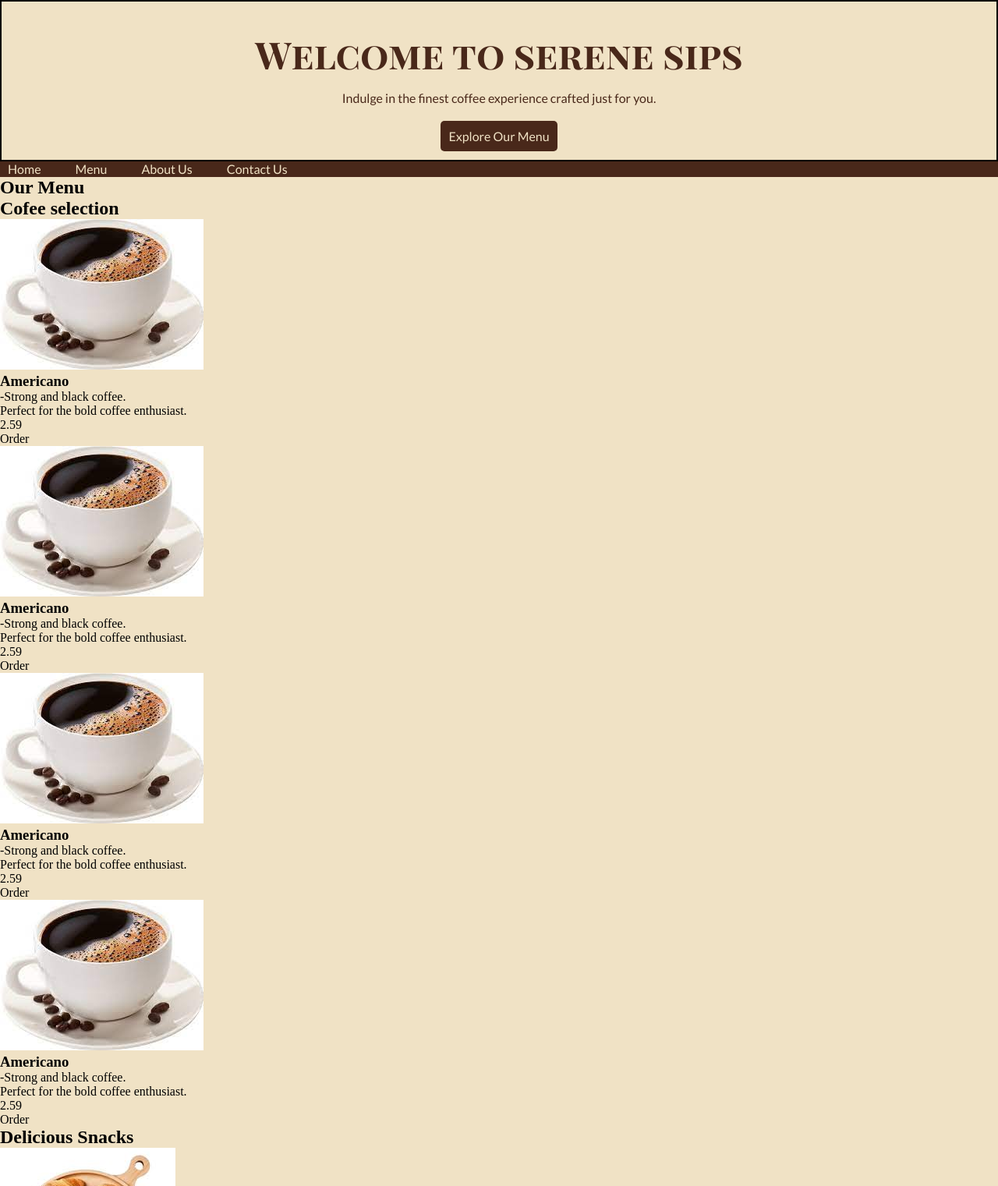
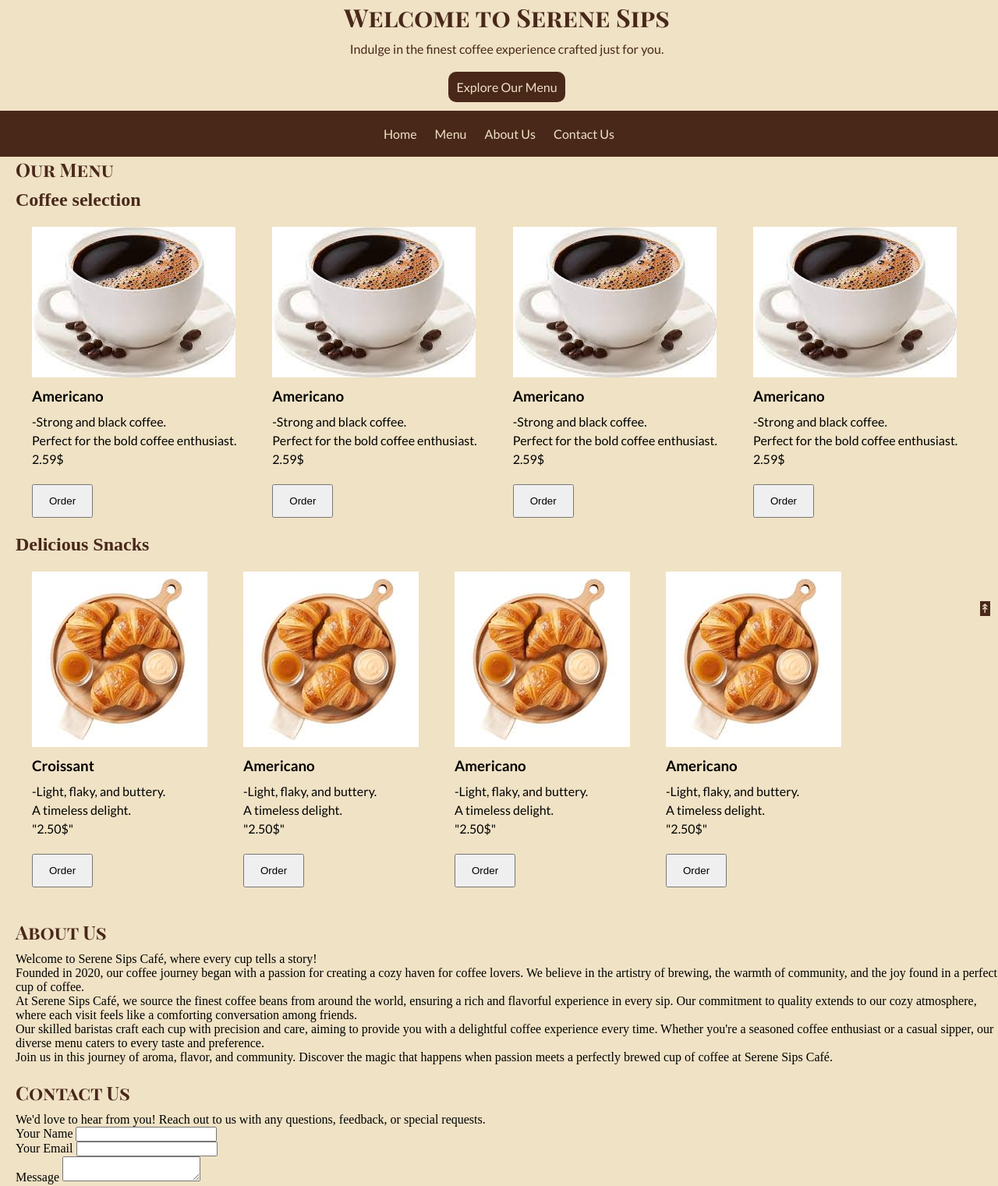
Before and after one commit to Ntnick-22/serene-sips-v1, a plain HTML site: page index.html in a window 1280 px wide. Shown: the top 1521 px of the page at 78% size. Drawn offline with Linux system fonts and the light colour scheme.

Commit message:
menu sections added

```diff
--- a/index.html
+++ b/index.html
@@ -21,13 +21,17 @@
   <body>
     <!-- header section-->
     <header id="header">
-      <h1 class="header-font text-secondary">Welcome to serene sips</h1>
-      <p class="body-font text-secondary">
+      <h1 class="header-font text-secondary text-center">
+        Welcome to Serene Sips
+      </h1>
+      <p class="body-font text-secondary text-center">
         Indulge in the finest coffee experience crafted just for you.
       </p>
-      <a href="#our-menu" class="body-font text-primary bg-secondary"
-        >Explore Our Menu</a
-      >
+      <div class="text-center">
+        <a href="#our-menu" class="body-font text-primary bg-secondary"
+          >Explore Our Menu</a
+        >
+      </div>
     </header>
 
     <!-- navigation section  -->
@@ -40,9 +44,10 @@
 
     <!-- our menu -->
     <section id="our-menu">
-      <h1>Our Menu</h1>
+      <h1 class="header-font text-secondary p-20">Our Menu</h1>
+
       <div id="menu">
-        <h2>Cofee selection</h2>
+        <h2 class="text-secondary p-20">Coffee selection</h2>
 
         <div class="card">
           <img src="images/americano-1.jpeg" alt="" class="card-img-top" />
@@ -50,43 +55,64 @@
           <p class="card-text">
             -Strong and black coffee.<br />
             Perfect for the bold coffee enthusiast. <br />
-            <span class="price">2.59 </span>
+            <span class="price">2.59$ </span>
           </p>
-          <buttton class="btn">Order</buttton>
+          <button class="btn">Order</button>
         </div>
+
         <div class="card">
           <img src="images/americano-1.jpeg" alt="" class="card-img-top" />
           <h3 class="card-title">Americano</h3>
           <p class="card-text">
             -Strong and black coffee.<br />
             Perfect for the bold coffee enthusiast. <br />
-            <span class="price">2.59 </span>
+            <span class="price">2.59$ </span>
           </p>
-          <buttton class="btn">Order</buttton>
+          <button class="btn">Order</button>
         </div>
+
         <div class="card">
           <img src="images/americano-1.jpeg" alt="" class="card-img-top" />
           <h3 class="card-title">Americano</h3>
           <p class="card-text">
             -Strong and black coffee.<br />
             Perfect for the bold coffee enthusiast. <br />
-            <span class="price">2.59 </span>
+            <span class="price">2.59$ </span>
           </p>
-          <buttton class="btn">Order</buttton>
+          <button class="btn">Order</button>
         </div>
+
         <div class="card">
           <img src="images/americano-1.jpeg" alt="" class="card-img-top" />
           <h3 class="card-title">Americano</h3>
-          <p class="card-text">
+          <p class="card-text body-font">
             -Strong and black coffee.<br />
             Perfect for the bold coffee enthusiast. <br />
-            <span class="price">2.59 </span>
+            <span class="price">2.59$ </span>
           </p>
-          <buttton class="btn">Order</buttton>
+          <button class="btn">Order</button>
         </div>
       </div>
-      <div id="menu">
-        <h2>Delicious Snacks</h2>
+
+      <div id="menu" class="p-20">
+        <h2 class="text-secondary p-20">Delicious Snacks</h2>
+
+        <div class="card">
+          <img
+            src="images/classic croissant.jpeg"
+            alt=""
+            class="card-img-top"
+          />
+
+          <h3 class="card-title">Croissant</h3>
+          <p class="card-text">
+            -Light, flaky, and buttery.<br />
+            A timeless delight.<br />
+            <span class="price">"2.50$" </span>
+          </p>
+          <button class="btn">Order</button>
+        </div>
+
         <div class="card">
           <img
             src="images/classic croissant.jpeg"
@@ -98,10 +124,11 @@
           <p class="card-text">
             -Light, flaky, and buttery.<br />
             A timeless delight.<br />
-            <span class="price">"2.50" </span>
+            <span class="price">"2.50$" </span>
           </p>
           <button class="btn">Order</button>
         </div>
+
         <div class="card">
           <img
             src="images/classic croissant.jpeg"
@@ -113,10 +140,11 @@
           <p class="card-text">
             -Light, flaky, and buttery.<br />
             A timeless delight.<br />
-            <span class="price">"2.50" </span>
+            <span class="price">"2.50$" </span>
           </p>
           <button class="btn">Order</button>
         </div>
+
         <div class="card">
           <img
             src="images/classic croissant.jpeg"
@@ -128,22 +156,7 @@
           <p class="card-text">
             -Light, flaky, and buttery.<br />
             A timeless delight.<br />
-            <span class="price">"2.50" </span>
-          </p>
-          <button class="btn">Order</button>
-        </div>
-        <div class="card">
-          <img
-            src="images/classic croissant.jpeg"
-            alt=""
-            class="card-img-top"
-          />
-
-          <h3 class="card-title">Americano</h3>
-          <p class="card-text">
-            -Light, flaky, and buttery.<br />
-            A timeless delight.<br />
-            <span class="price">"2.50" </span>
+            <span class="price">"2.50$" </span>
           </p>
           <button class="btn">Order</button>
         </div>
@@ -152,7 +165,7 @@
 
     <!-- about us -->
     <section id="about-us">
-      <h1 class="text-secondary header-font">About Us</h1>
+      <h1 class="text-secondary header-font p-20">About Us</h1>
       <p>Welcome to Serene Sips Café, where every cup tells a story!</p>
       <p>
         Founded in 2020, our coffee journey began with a passion for creating a
@@ -204,8 +217,10 @@
     </section>
 
     <footer>
-      <p>copyright &copy; 2024. Serene Sips Café. All Rights Reserved.</p>
+      <p id="footer">
+        copyright &copy; 2024. Serene Sips Café. All Rights Reserved.
+      </p>
     </footer>
-    <a href="#header">&Uarr; </a>
+    <a id="to-top" href="#header">&Uarr; </a>
   </body>
 </html>
--- a/style.css
+++ b/style.css
@@ -1,9 +1,13 @@
 * {
+  margin: 0;
   padding: 0;
-  margin: 0;
   box-sizing: border-box;
+}
+
+body {
   background-color: #f0e2c5;
 }
+
 .bg-primary {
   background-color: #f0e2c5;
 }
@@ -11,28 +15,38 @@
 .bg-secondary {
   background-color: #49281a;
 }
+
 .text-primary {
   color: #f0e2c5;
 }
+
 .text-secondary {
   color: #49281a;
 }
+
 .header-font {
   font-family: "Playfair Display SC", serif;
 }
+
 .body-font {
   font-family: "Lato", serif;
 }
 
-#header {
-  border: 2px solid #000;
-  text-align: center;
-  padding: 20px 0;
+#header,
+#our-menu,
+#contact-us,
+#about-us {
+  padding-left: 20px;
+  margin-bottom: 20px;
 }
 
+#our-menu h1,
+#contact-us h1,
+#about-us h1,
 #header h1 {
-  padding: 15px 0;
-  font-size: 3rem;
+  padding: 0px;
+  margin-bottom: 10px;
+  font-size: rem;
 }
 
 #header p {
@@ -43,56 +57,78 @@
 #header a {
   text-decoration: none;
   padding: 10px;
-  border-radius: 5px;
+  border-radius: 10px;
+  padding-bottom: 10px;
+  text-align: center;
+}
+
+nav {
+  background-color: rgba(73, 40, 26, 0.9);
+  padding: 20px;
+  font-family: "lato", serif;
+  text-align: center;
+  position: sticky;
+  top: 0;
 }
 
 nav a {
-  background-color: #49281a;
   color: #f0e2c5;
-  text-decoration: 0;
-  padding: 0 10px;
-  font-family: "Lato", serif;
-  margin-right: 20px;
-}
-nav a:hover {
-  border-bottom: 2px solid#f0e2c5;
+  text-decoration: none;
+
+  padding: 10px;
 }
 
-#about-us,
-#contact-us {
-  border: 2px solid #000;
-  padding: 20px 0;
+nav a:hover {
+  border-bottom: 2px solid #f0e2c5;
 }
 
-#about-us h1,
-#contact-us h1 {
-  padding-left: 10px;
+#menu .card {
+  border: 1px solid #f0e2c5;
+  padding: 20px;
+  border-radius: 50%;
+  display: inline-block;
+  font-family: "Lato", serif;
 }
 
-#about-us p,
-#contact-us p {
-  font-family: lato, serif;
-  text-align: justify;
-  padding: 10px;
+.card-title {
+  padding: 10px 0;
+}
+
+.card-text {
   line-height: 1.5em;
 }
-#contact-us form {
-  font-family: lato, serif;
-  /* border: 2px solid #000; */
-  padding: 20px;
+.btn {
+  padding: 12px 20px;
+  transition: 1s;
+  margin-top: 20px;
+  cursor: pointer;
 }
-form div {
-  /* background-color: aqua; */
-  margin-bottom: 10px;
-  padding: 10px 0;
+
+.btn:hover {
+  transform: translatey(-2px);
+  background-color: #655338;
+  /* box-shadow: 0 12px 12px rgba(0, 0, 0, 0.2); */
 }
-.form-label {
-  display: inline-block;
-  width: 150px;
+
+.text-center {
+  text-align: center;
 }
-.form-control {
-  width: 400px;
-  border: none;
-  outline: none;
-  border-bottom: 1px solid #49281a;
+#to-top {
+  position: fixed;
+  bottom: 10px;
+  right: 10px;
+  color: #f0e2c5;
+  text-decoration: none;
+  background-color: #49281a;
 }
+
+#footer {
+  text-align: center;
+  font-family: "Lato", serif;
+  font-size: larger;
+}
+/* .btn:hover {
+  background-color: #98796c;
+  transform: scale(1.1);
+  cursor: context-menu;
+} */
--- a/test.css
+++ /dev/null
@@ -1,46 +0,0 @@
-* {
-  margin: 0;
-  padding: 0;
-  box-sizing: border-box;
-}
-
-#header,
-#p {
-  background-color: #f0e2c5;
-  color: #49281a;
-  text-align: center;
-  display: inline-block;
-}
-
-#main-heading {
-  font-family: "Playfair Display SC", serif;
-}
-
-#sub-heading {
-  font-family: "Lato", serif;
-}
-a {
-  background-color: #49281a;
-  color: white;
-  width: 100px;
-  height: 40px;
-
-  line-height: 20px;
-  display: inline-block;
-  text-align: center;
-  text-decoration: none;
-  border-radius: 20px;
-}
-
-#head-section {
-  background-color: red;
-  color: white;
-  width: 100px;
-  height: 40px;
-
-  line-height: 20px;
-  display: inline-block;
-  text-align: center;
-  text-decoration: none;
-  border-radius: 20px;
-}
```
Also changed, not shown: test1.css (added, +158 -0 lines).
